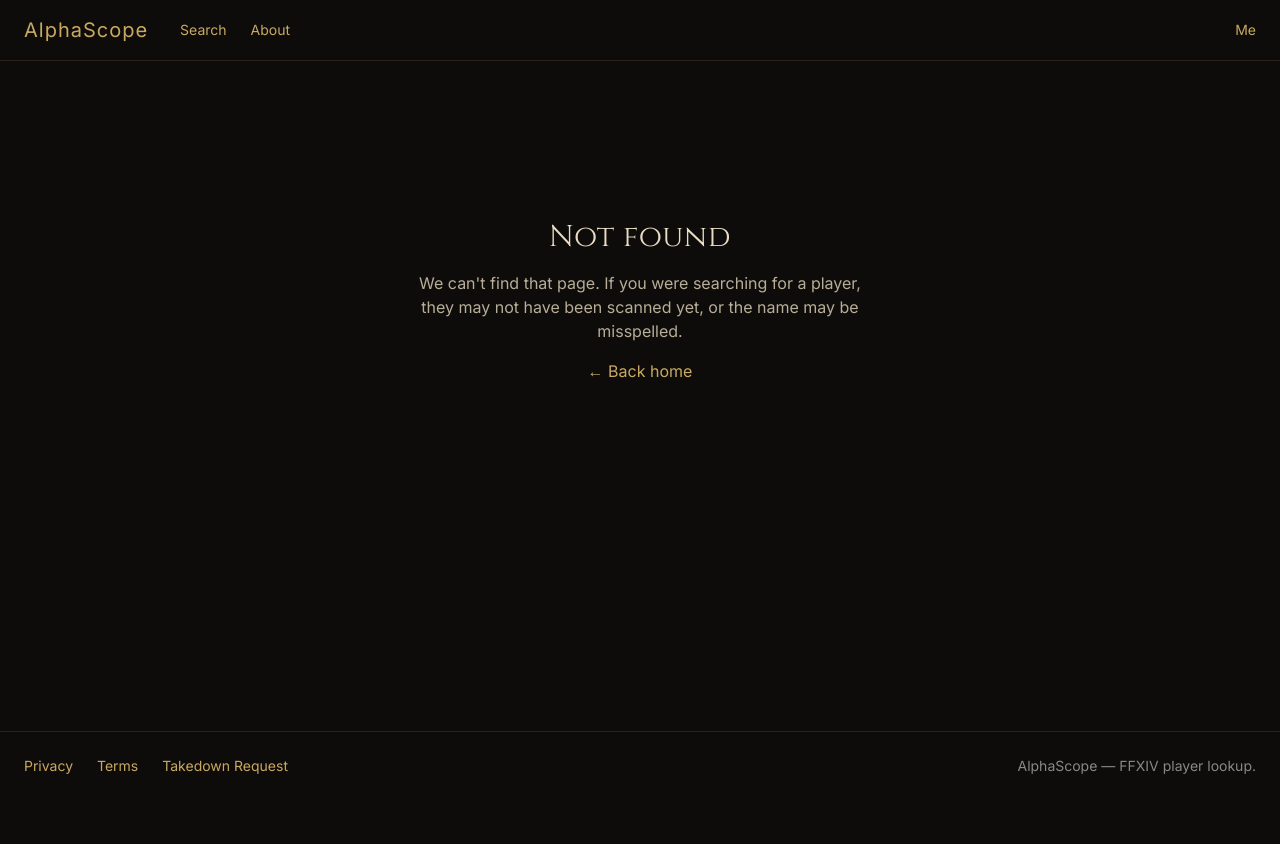
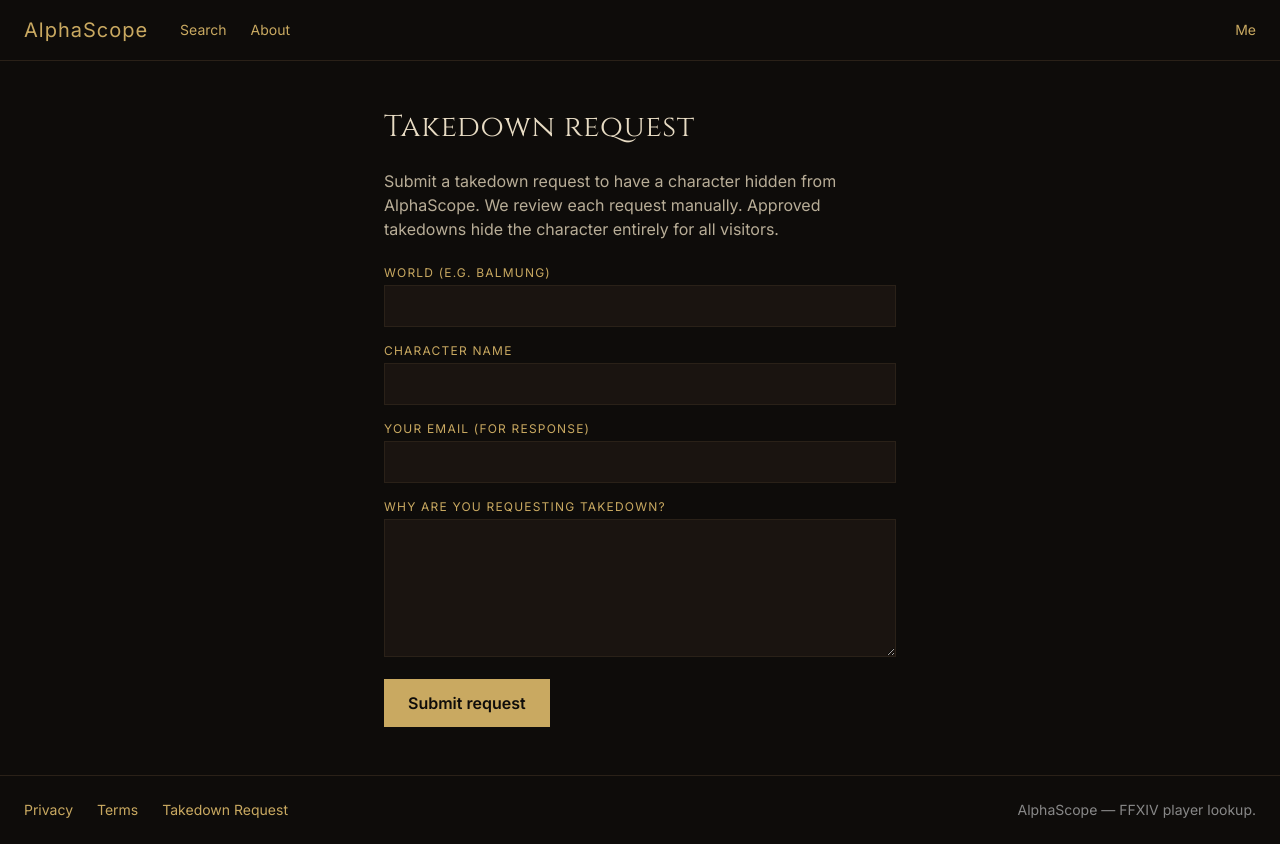
Before and after one commit to RoseOfficial/Memoria, a Next.js app in the folder web/: page /takedown in a window 1280 px wide. Before the commit this address had no page. Before the commit the page ends 800 px from the top, so only its background shows below. Built offline with nearby package versions, Linux system fonts and the light colour scheme.

Commit message:
Add /takedown public submission form

```diff
--- /dev/null
+++ b/web/app/takedown/actions.ts
@@ -0,0 +1,27 @@
+'use server'
+
+import { apiFetch } from '../../lib/api'
+
+export async function submitTakedown(formData: FormData): Promise<{ ok: true } | { error: string }> {
+  const body = {
+    worldSlug: String(formData.get('world') ?? '').trim().toLowerCase(),
+    nameSlug: String(formData.get('name') ?? '').trim().toLowerCase().replace(/'/g, '').replace(/\s+/g, '-'),
+    reason: String(formData.get('reason') ?? '').trim(),
+    contactEmail: String(formData.get('email') ?? '').trim(),
+  }
+
+  if (!body.worldSlug || !body.nameSlug || !body.reason || !body.contactEmail) {
+    return { error: 'All fields required.' }
+  }
+  if (body.reason.length > 1000) return { error: 'Reason too long (max 1000 chars).' }
+
+  const res = await apiFetch('/v1/takedowns', {
+    method: 'POST',
+    headers: { 'Content-Type': 'application/json' },
+    body: JSON.stringify(body),
+  })
+
+  if (res.status === 429) return { error: 'Too many requests. Try again in an hour.' }
+  if (!res.ok) return { error: `Submission failed (${res.status}).` }
+  return { ok: true }
+}
--- /dev/null
+++ b/web/app/takedown/page.tsx
@@ -0,0 +1,68 @@
+'use client'
+
+import { useState, useTransition } from 'react'
+import { submitTakedown } from './actions'
+
+export default function TakedownPage() {
+  const [state, setState] = useState<'idle' | 'submitted'>('idle')
+  const [error, setError] = useState<string | null>(null)
+  const [pending, startTransition] = useTransition()
+
+  function onSubmit(e: React.FormEvent<HTMLFormElement>) {
+    e.preventDefault()
+    setError(null)
+    const formData = new FormData(e.currentTarget)
+    startTransition(async () => {
+      const result = await submitTakedown(formData)
+      if ('error' in result) setError(result.error)
+      else setState('submitted')
+    })
+  }
+
+  if (state === 'submitted') {
+    return (
+      <main className="max-w-xl mx-auto px-8 py-16 text-center space-y-4">
+        <h1 className="text-3xl">Request received</h1>
+        <p className="text-[var(--color-text-muted)]">
+          We&apos;ll respond to the email you provided within 7 days.
+        </p>
+      </main>
+    )
+  }
+
+  return (
+    <main className="max-w-xl mx-auto px-8 py-12 space-y-6">
+      <h1 className="text-3xl">Takedown request</h1>
+      <p className="text-[var(--color-text-muted)]">
+        Submit a takedown request to have a character hidden from AlphaScope. We review each
+        request manually. Approved takedowns hide the character entirely for all visitors.
+      </p>
+      <form onSubmit={onSubmit} className="space-y-4">
+        <FormField name="world" label="World (e.g. Balmung)" required />
+        <FormField name="name" label="Character name" required />
+        <FormField name="email" label="Your email (for response)" type="email" required />
+        <div>
+          <label className="block text-xs uppercase tracking-widest text-[var(--color-gold)] mb-1">
+            Why are you requesting takedown?
+          </label>
+          <textarea name="reason" required maxLength={1000} rows={5}
+            className="w-full bg-[var(--color-bg-raised)] border border-[var(--color-bg-elevated)] px-4 py-2 focus:border-[var(--color-gold)] focus:outline-none" />
+        </div>
+        {error && <p className="text-[var(--color-danger)] text-sm">{error}</p>}
+        <button type="submit" disabled={pending} className="bg-[var(--color-gold)] text-[var(--color-bg)] px-6 py-3 font-semibold disabled:opacity-50">
+          {pending ? 'Submitting…' : 'Submit request'}
+        </button>
+      </form>
+    </main>
+  )
+}
+
+function FormField({ name, label, type = 'text', required }: { name: string; label: string; type?: string; required?: boolean }) {
+  return (
+    <div>
+      <label className="block text-xs uppercase tracking-widest text-[var(--color-gold)] mb-1">{label}</label>
+      <input type={type} name={name} required={required}
+        className="w-full bg-[var(--color-bg-raised)] border border-[var(--color-bg-elevated)] px-4 py-2 focus:border-[var(--color-gold)] focus:outline-none" />
+    </div>
+  )
+}
```
